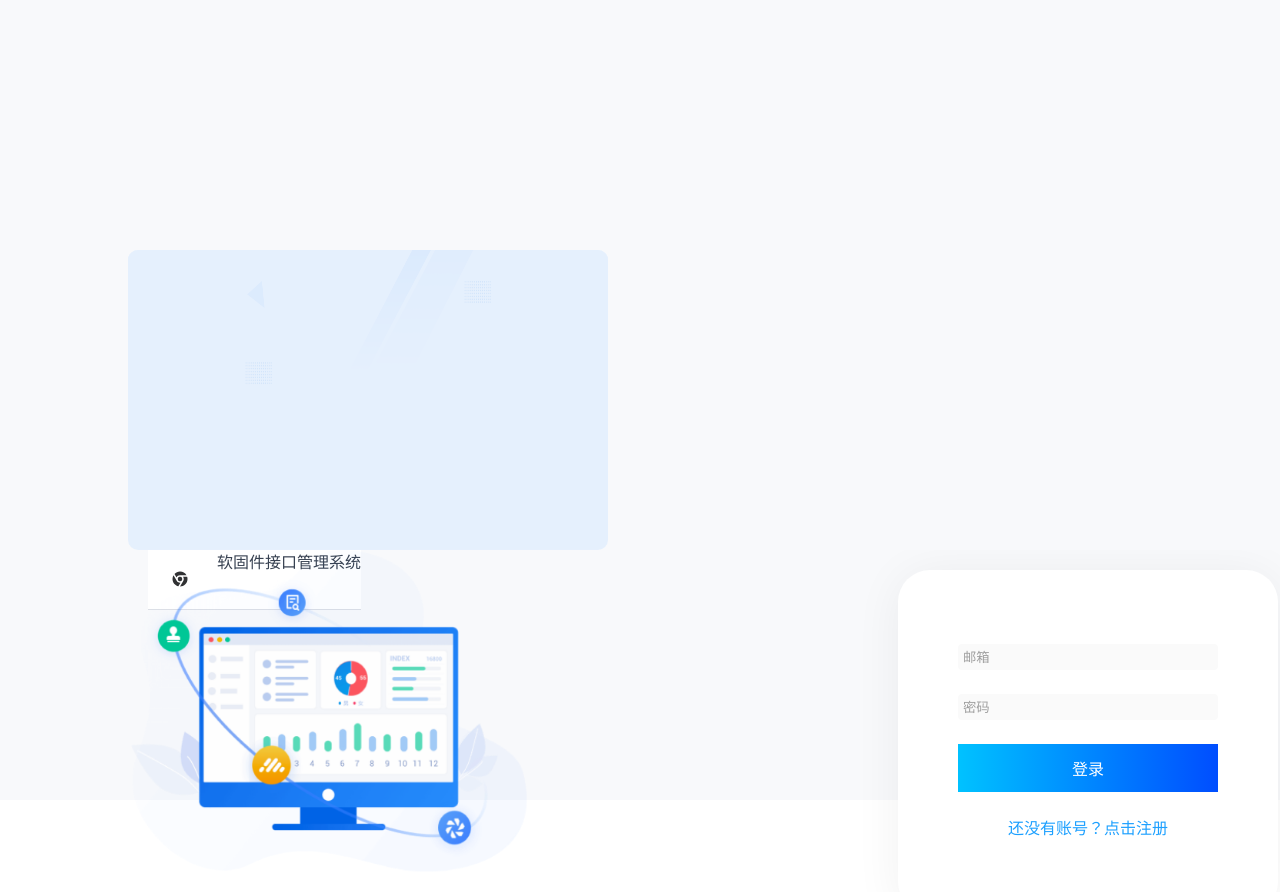
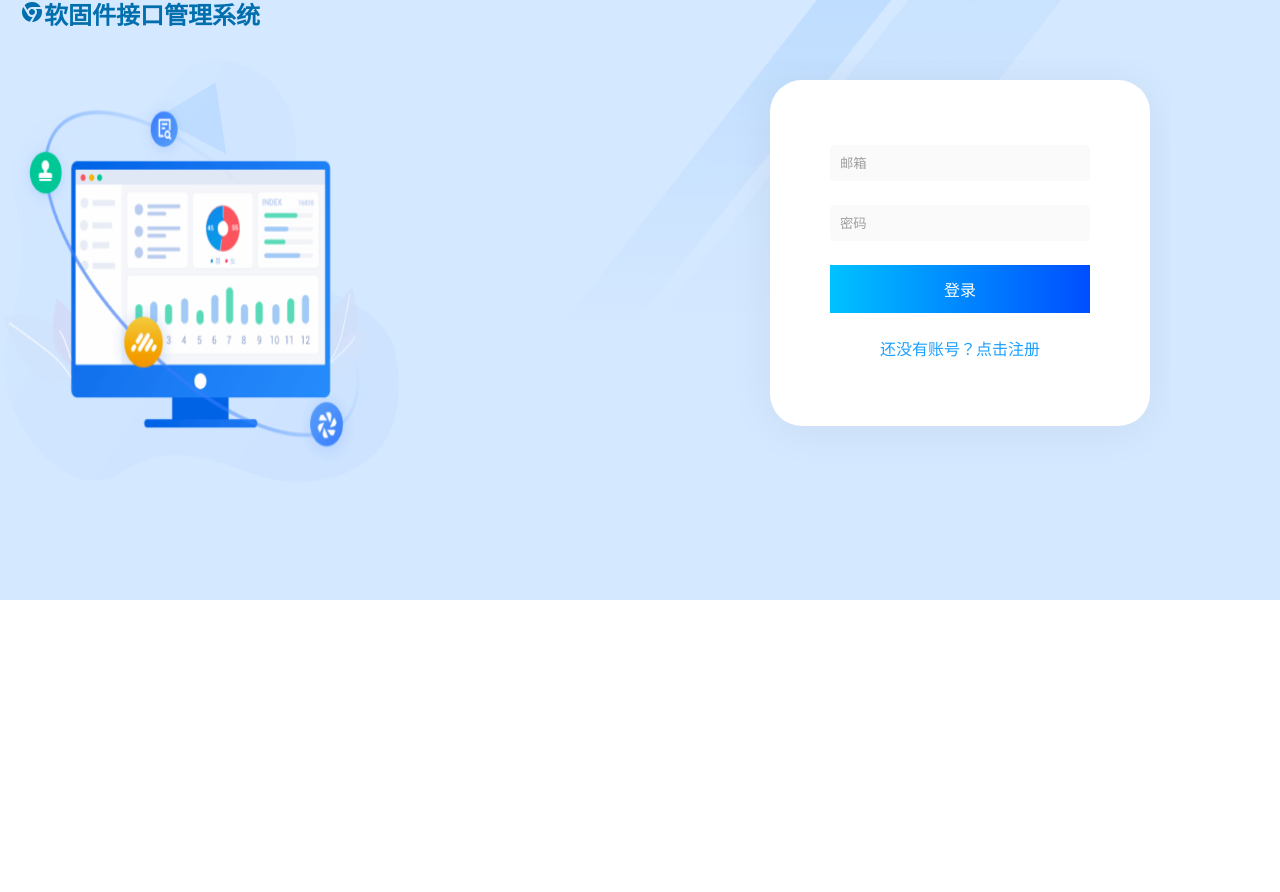
Before and after one commit to linda19504/Admin, a Vue app: page /LoginPage in a window 1280 px wide. Shown: the top 892 px of the page. After the commit the page ends 800 px from the top, so only its background shows below. Built offline with nearby package versions, Linux system fonts and the light colour scheme.

Commit message:
modify the css style

```diff
--- a/src/views/LoginPage.vue
+++ b/src/views/LoginPage.vue
@@ -1,29 +1,18 @@
 <template>
   <div class="loginPage">
     <div class="common-layout">
-      <div class="ContainerImage">
-      <img src="../assets/bg.png" class="BackgroundImage"/>
-    </div>
       <el-container>
         <el-header>
-          <el-menu
-            :default-active="activeIndex"
-            class="el-menu-demo"
-            mode="horizontal"
-            :ellipsis="false"
-            @select="handleSelect"
-          >
-            <el-menu-item index="0">
-              <el-icon>
-                <ChromeFilled />
-              </el-icon>
-            </el-menu-item>
+          <div class="title" >
+            <el-icon>
+              <ChromeFilled />
+            </el-icon>
             <span class="title_name">{{ HOME_MAIN.TITLE }}</span>
-          </el-menu>
+          </div>
         </el-header>
         <el-container>
           <el-aside width="400px">
-            <img src="../assets/icon.png" alt="" class="IconImage"/>
+            <img class="IconImage" src="../assets/icon.png"  />
           </el-aside>
           <el-main>
             <div class="loginForm">
@@ -75,124 +64,80 @@ async function login() {
   await userStore.login(email.value, password.value)
   // router.replace("/");
 }
+
 </script>
 <style scoped>
 .loginPage {
-  display: grid;
-  grid-template-columns: 1fr 1fr;
-  align-items: center;
-  gap: 5vw;
-  width: 100vw;
-  height: 100vh;
-  max-width: 100%;
-  background: #f8f9fb;
-  padding: 0 10vw;
-}
-.title_icon {
+  margin:0;
+  padding:0;
   display: flex;
   flex-direction: row;
   flex-wrap: nowrap;
-  width: auto;
+  background: #f8f9fb;
+  height: 600px;
+  opacity: 1;
+  background-image: url('../assets/bg.png');
+  background-size: cover;
+  background-position: center;
+  background-position: center bottom;
 }
-.phoneImage {
-  max-width: 400px;
-  position: relative;
-  top: 36px;
-  justify-self: end;
+.IconImage {
+  display: flex;
+  justify-content: space-between;
+  align-items: center;
+  background-size: cover;
+  background-attachment: fixed;
+  background-position: center;
+  height: 450px;
+  width:auto;
+  background-position: center center;
 }
-
+.title{
+  color: #016fad;
+  font-size:x-large;
+}
 .loginForm {
-  justify-self: start;
   box-shadow: 0px 4px 48px rgba(0, 0, 0, 0.06);
   border-radius: 32px;
   background: white;
-  padding: 74px 60px;
-
-  display: grid;
+  padding: 65px 60px;
+  display: flex;
+  justify-self: start;
   place-items: center;
   row-gap: 52px;
   width: 380px;
-  margin-left:350px;
+  margin-left: 350px;
 }
-
 .loginForm > form {
   display: grid;
   row-gap: 24px;
   width: 100%;
   height: 100%;
 }
-
-img{
-  position:relative;
-  height: auto;
-  padding-bottom: 74px;
-  padding-left:auto;
-}
-.ContainerImage{
-  width: 100%;
-  height: 300px;
-  /* background-image: url('your-image.jpg'); */
-  background-size: 100% auto;
-  background-repeat: no-repeat;
-  background-position: center;
-}
-.BackgroundImage{
-  width:100%;
-  height:300px;
-  opacity: 0.5;
-  background-image: url('../assets/bg.png');
-  background-size: cover;
-  background-position: center;
-  margin: 0;
-  display: flex;
-  justify-content: center;
-  align-items: center;
-  border-radius: 10px;
-  text-align: center;
-  margin-bottom:45px;
-  /* height: 28rem;
-    width: 20rem;
-    box-sizing: border-box;
-    padding: 1.5rem;
-    border-top-right-radius: 3rem;
-    background-color: #fff;
-    display: flex;
-    flex-direction: column; */
-}
 input {
   background: #fafafa;
   border-radius: 4px;
   border: none;
-  padding:5px;
+  padding: 10px;
 }
-
 input::placeholder {
   color: #9e9e9e;
 }
-
 .loginButton {
   background: linear-gradient(89.93deg, #00c2ff 0.06%, #0047ff 105.68%);
   padding: 12px 0;
   color: white;
   border: none;
 }
-
 .info {
   color: #1da0ff;
   text-align: center;
   cursor: pointer;
 }
-
 .agreement {
+  display: flex;
   color: #a1a1a1;
-  display: flex;
   align-items: center;
   gap: 6px;
 }
-.el-menu--horizontal > .el-menu-item:nth-child(1) {
-  margin-right: auto;
-}
-.el-container{
-  position:absolute;
-}
 </style>
```
